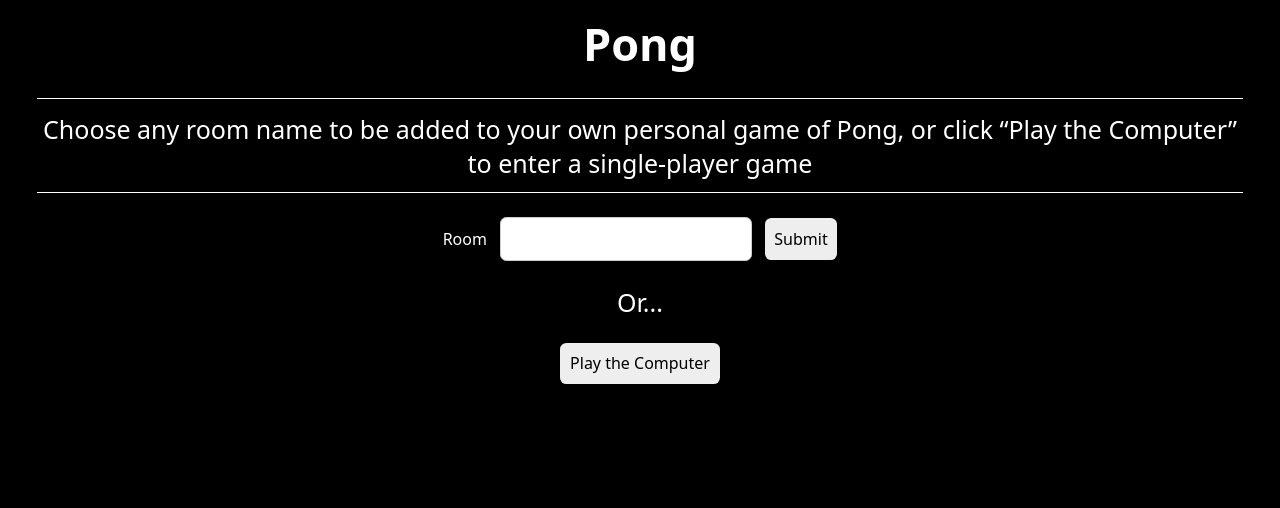
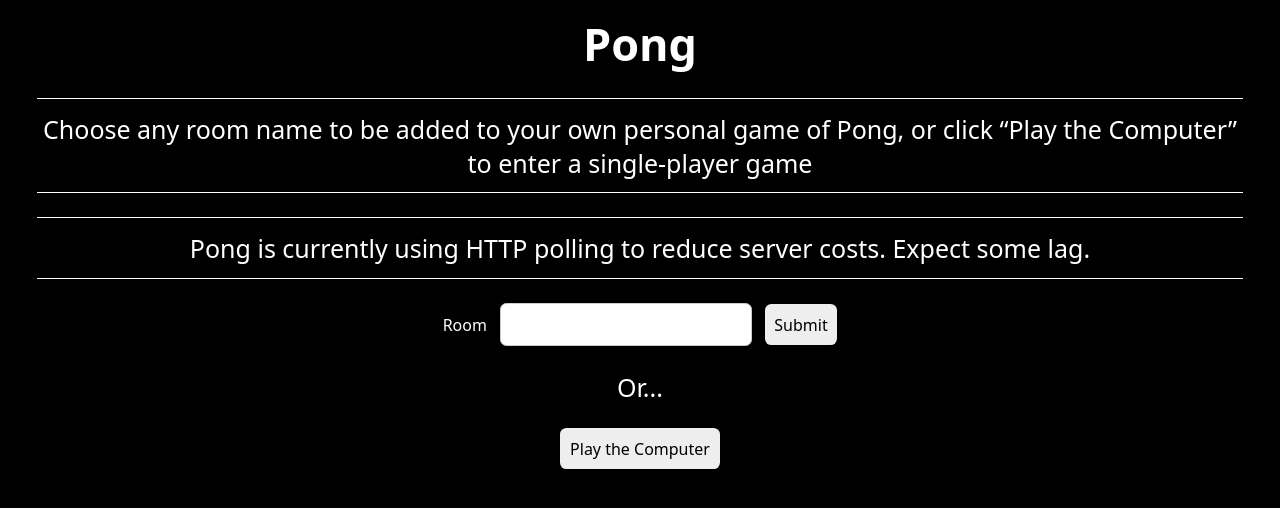
Before and after one commit to slowtacocar/pong, a Next.js app: page /1 in a window 1280 px wide. Shown: the top 508 px of the page. Built offline with nearby package versions, Linux system fonts and the light colour scheme.

Commit message:
Add warning about polling

```diff
--- a/src/components/Lobby.js
+++ b/src/components/Lobby.js
@@ -46,6 +46,10 @@ function Lobby(props) {
         Choose any room name to be added to your own personal game of Pong, or
         click &ldquo;Play the Computer&rdquo; to enter a single-player game
       </p>
+      <p className={styles.par}>
+        Pong is currently using HTTP polling to reduce server costs. Expect some
+        lag.
+      </p>
       <form
         className={styles.form}
         onSubmit={handleSubmit}
```
